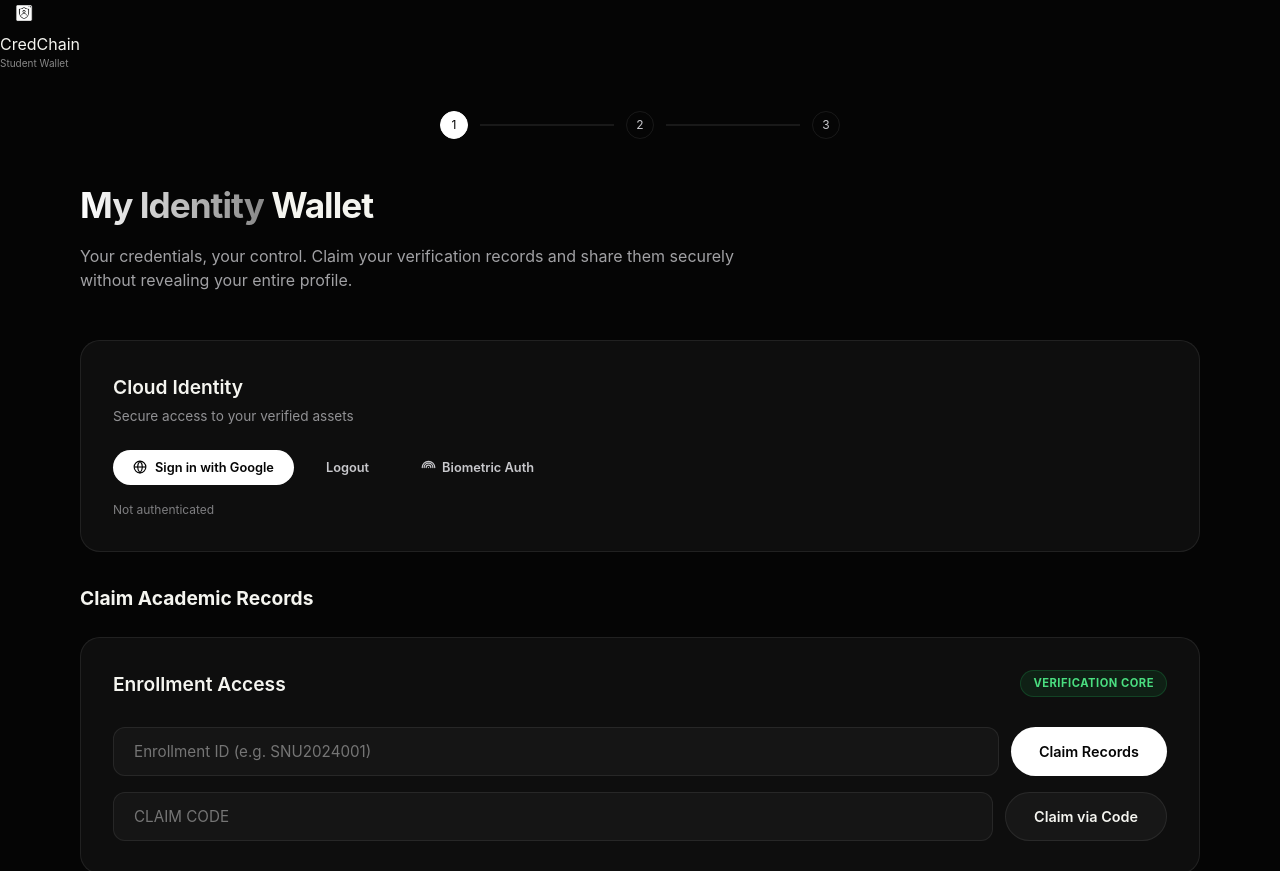
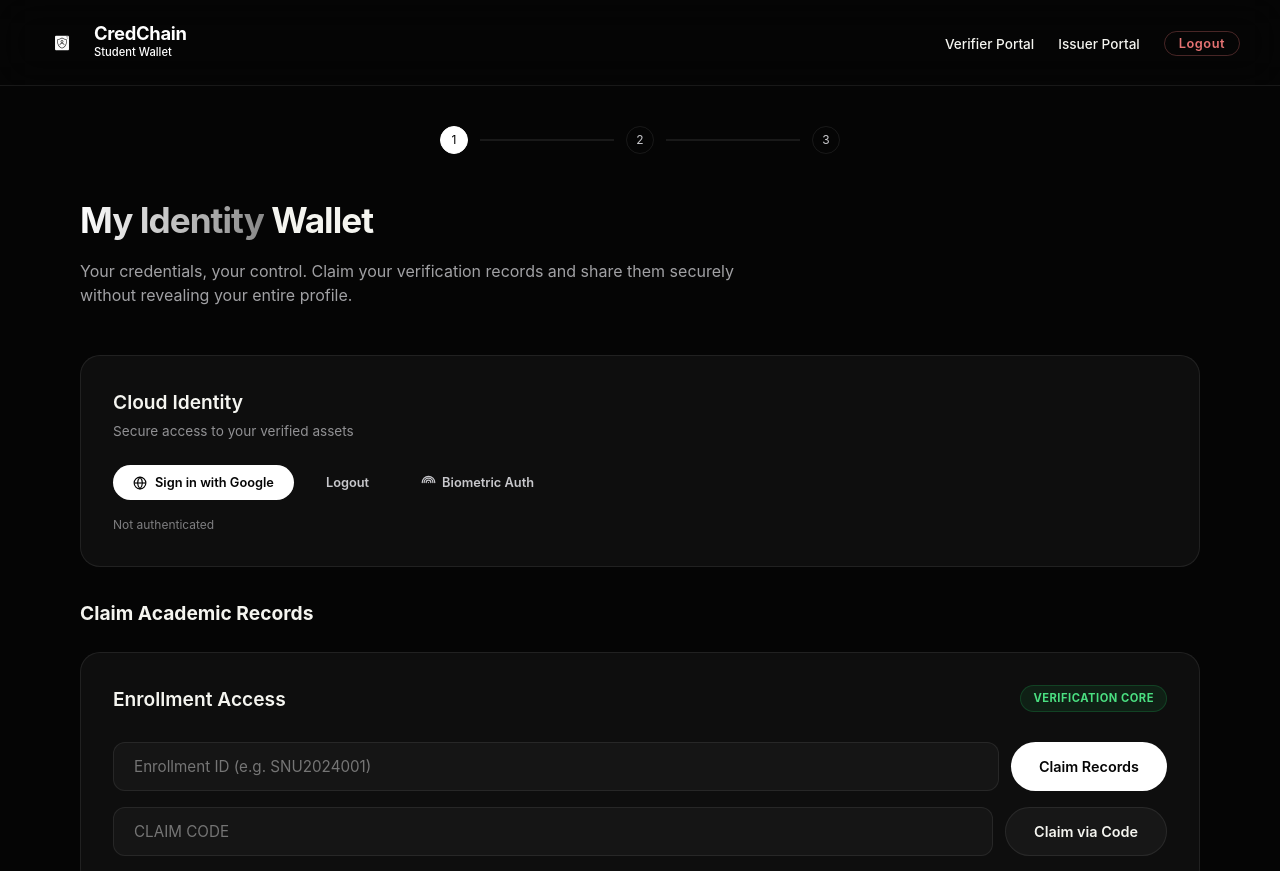
Before and after one commit to kritlunkad/college_credential, a website: page wallet.html in a window 1280 px wide. Shown: the top 871 px of the page. Drawn offline with nearby package versions, Linux system fonts and the light colour scheme.

Commit message:
Merge SH branch into main: restore functionality and documentation with updated CredChain branding

```diff
--- a/wallet.html
+++ b/wallet.html
@@ -761,15 +761,27 @@
 
 <body>
 
-  <header class="app-header">
-    <div class="app-brand">
-      <img src="assets/credchain logo.png" alt="TrustlessID Logo" style="height: 26px; width: auto; object-fit: contain; margin-right: 4px;">
-      <div>
-        <div class="app-brand-name">CredChain</div>
-        <div class="app-brand-sub" style="font-size: 10px; color: #888;">Student Wallet</div>
-      </div>
-    </div>
-    <div class="app-header-right">
+  <nav class="nav" id="nav">
+    <div class="nav-inner" style="max-width: 100%; width: 100%;">
+      <a href="index.html" class="nav-brand" style="align-items: center; gap: 10px;">
+        <img src="assets/credchain logo.png" alt="CredChain Logo"
+          style="height: 24px; width: auto; object-fit: contain;">
+        <div style="display: flex; flex-direction: column; justify-content: center;">
+          <span style="line-height: 1; font-size: 1.15rem; font-weight: 700;">CredChain</span>
+          <span
+            style="font-size: 0.7rem; color: var(--text-muted); font-weight: 500; margin-top: 2px; letter-spacing: 0px;">Student
+            Wallet</span>
+        </div>
+      </a>
+      <ul class="nav-links" style="display: flex; align-items: center; gap: 24px;">
+        <li><a href="verifier.html" class="nav-link"
+            style="font-size: 0.85rem; padding: 0; color: var(--text-secondary);">Verifier Portal</a></li>
+        <li><a href="college.html" class="nav-link"
+            style="font-size: 0.85rem; padding: 0; color: var(--text-secondary);">Issuer Portal</a></li>
+        <li><button class="btn btn-sm" id="nav-logout-btn"
+            style="border-radius: 100px; padding: 4px 14px; background: transparent; color: #e57373; border: 1px solid rgba(229, 115, 115, 0.3); font-weight: 600; font-size: 0.8rem; letter-spacing: 0.5px;">Logout</button>
+        </li>
+      </ul>
     </div>
   </nav>
 
```
Also changed, not shown: college.html (+2 -2 lines), index.html (+1 -1 lines), verifier.html (+6 -4 lines).
